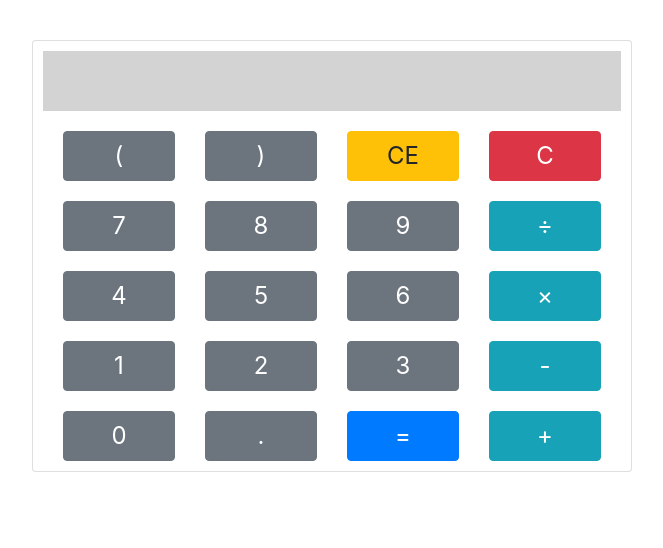
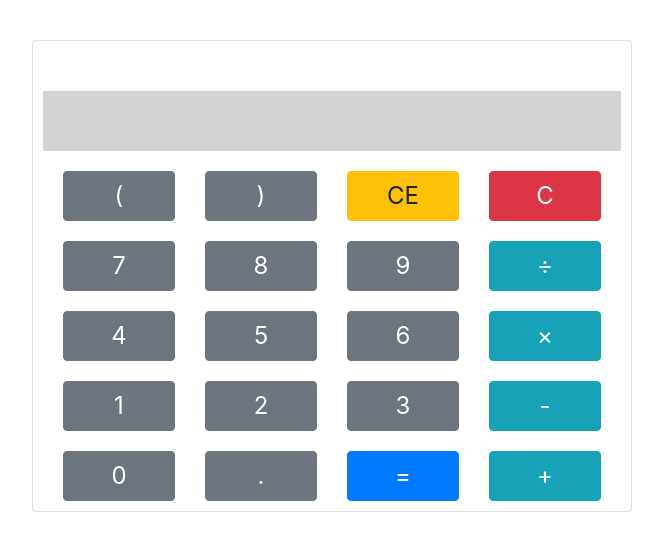
Before and after one commit to jamesbews/angular-calculator, an Angular app: page /calculator in a window 1280 px wide. Shown: the top 548 px of the page, without its empty margins (308-971 px from the left). Built offline with nearby package versions, Linux system fonts and the light colour scheme.

Commit message:
- Styling

```diff
--- a/src/app/calculator/calculator.component.html
+++ b/src/app/calculator/calculator.component.html
@@ -1,7 +1,8 @@
-<div style="padding-top: 40px;">
+<div style="padding: 40px 0;">
   <div class="card calculator">
     <p *ngIf="error" class="expression-display error">{{error}}</p>
     <p *ngIf="expression && !error" class="expression-display">{{expression}}</p>
+    <p *ngIf="!expression && !error" style="color: white;">.</p>
     <input class="screen" type="text" value="{{result ? result : expression}}" disabled/>
     <div class="container">
       <div class="row row-space">
--- a/src/app/calculator/calculator.component.sass
+++ b/src/app/calculator/calculator.component.sass
@@ -4,6 +4,7 @@
 .expression-display
   text-align: right
   padding: 10px
+  margin: 0
 
 .screen
   height: 60px
@@ -23,5 +24,5 @@
   padding: 10px 15px
 button
   font-size: 1.5rem
+  width: 100%
   height: 100%
-  width: 100%
```
